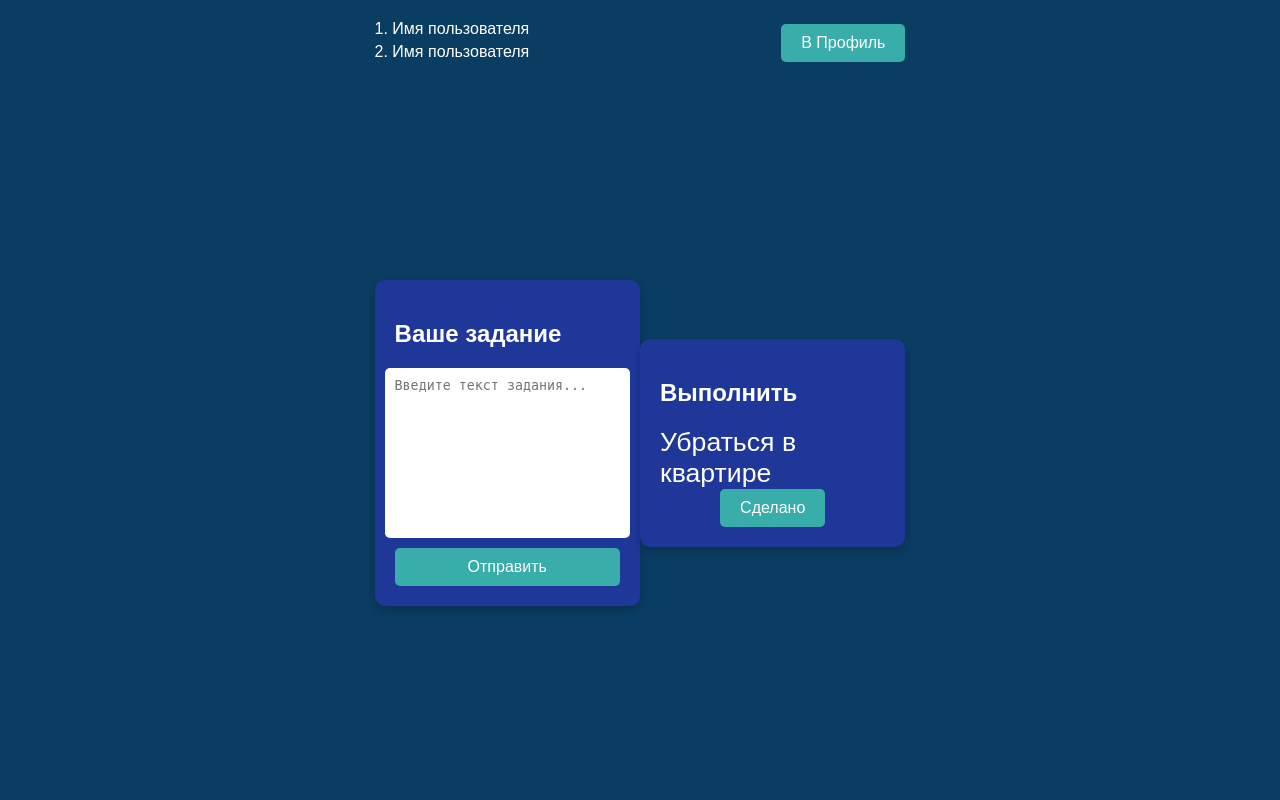
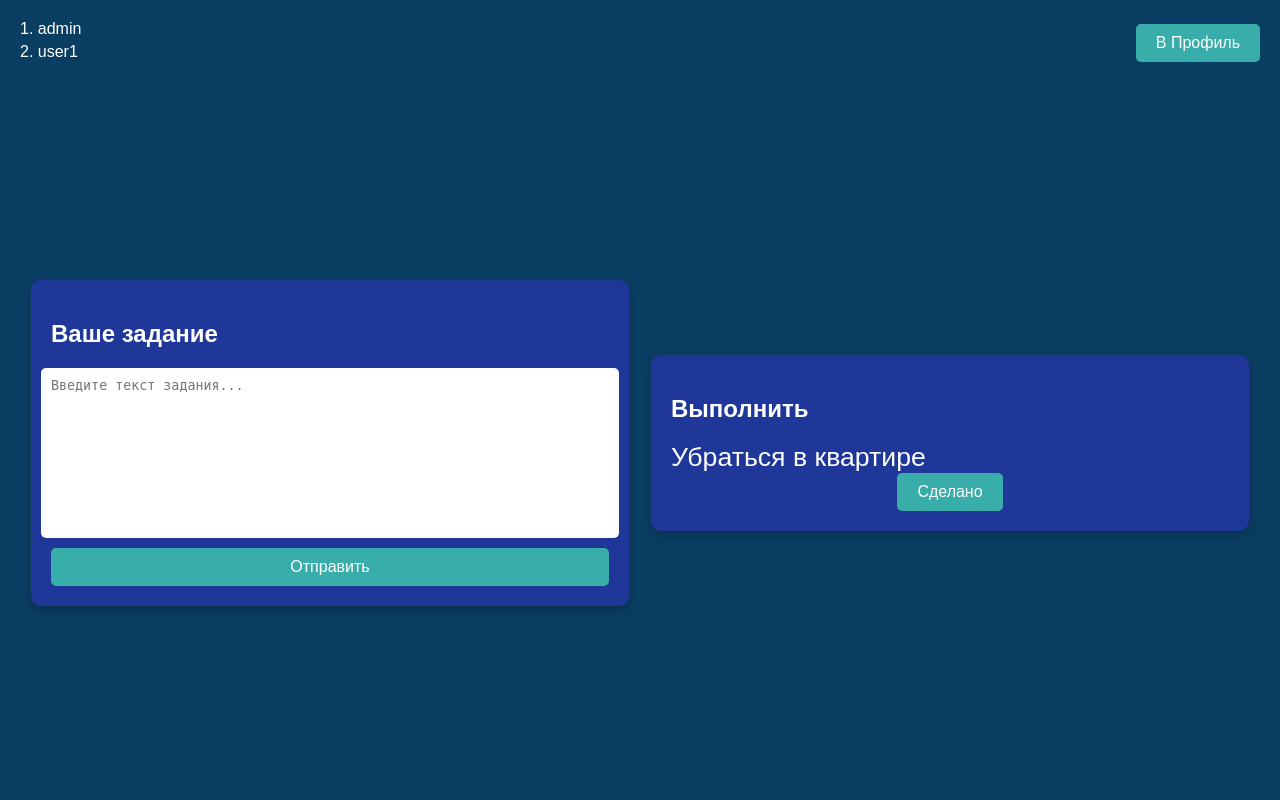
Before and after one commit to nebel310/Friends, a Flask app: page /game/1 in a window 1280 px wide. Run offline with Flask 3, Linux system fonts and the light colour scheme; a user stored in the database is signed in; data comes from the database, SQL or seed files in the repository; both versions use the stored data as it was after the commit.

Commit message:
Update game

```diff
--- a/DataBase.py
+++ b/DataBase.py
@@ -128,7 +128,7 @@ class DataBase:
 
 
             tm = math.floor(time.time())
-            self.__cur.execute('INSERT INTO couples VALUES(NULL, ?, ?, ?, ?, ?)', (user1, user2, name1, name2, tm))
+            self.__cur.execute('INSERT INTO couples VALUES(NULL, ?, ?, ?, ?, ?, ?, ?)', (user1, user2, name1, name2, "Заданий нет", "Заданий нет", tm))
             self.__db.commit()
         except sqlite3.Error as e:
             print('Ошибка создания пары'+str(e))
@@ -173,3 +173,12 @@ class DataBase:
             print(f'Пара с ID: {couple_id} успешно удалена')
         except sqlite3.Error as e:
             print('Ошибка в удалении пары'+str(e))
+
+    def updateCouple(self, couple_id, task_to1, task_to2):
+        try:
+            self.__cur.execute('UPDATE couples SET task_to1 = ?, task_to2 = ? WHERE id = ?', (task_to1, task_to2, couple_id))
+            self.__db.commit()
+            return True
+        except sqlite3.Error as e:
+            print('Ошибка обновления задания: ' + str(e))
+            return False
--- a/app.py
+++ b/app.py
@@ -155,9 +155,10 @@ def profile():
                     return redirect(url_for('game', couple_id=couple_id))
             elif interract_type == 'delete':
                 dbase.delCouple(couple_id)
+
+
     requests = dbase.getRequest(user_id)
     couples = dbase.getCouple(user_id)
-
 
     return render_template('profile.html', username=user_name, email=email, user_id=user_id, requests=requests, couples=couples)
 
@@ -165,7 +166,9 @@ def profile():
 @app.route('/game/<int:couple_id>', methods=['GET', 'POST'])
 @login_required
 def game(couple_id):
-    return render_template('game.html', title='Friends')
+
+    couple = dbase.getCoupleByID(couple_id)
+    return render_template('game.html', title='Friends', couple=couple)
 
 
 @app.errorhandler(404)
--- a/sq_db.sql
+++ b/sq_db.sql
@@ -21,5 +21,7 @@ CREATE TABLE IF NOT EXISTS couples (
     user2 text NOT NULL,
     name1 text NOT NULL,
     name2 text NOT NULL,
+    task_to1 text NOT NULL DEFAULT "Заданий нет",
+    task_to2 text NOT NULL DEFAULT "Заданий нет",
     time integer NOT NULL
 );
--- a/static/css/styles.css
+++ b/static/css/styles.css
@@ -410,6 +410,7 @@ form p {
     flex-direction: column;
     justify-content: space-between;
     height: 100vh;
+    width: 100vw;
     padding: 20px;
     box-sizing: border-box;
 }
--- a/templates/game.html
+++ b/templates/game.html
@@ -10,8 +10,8 @@
     <div class="container">
         <div class="top-section">
             <ul class="task-list">
-                <li>1. Имя пользователя</li>
-                <li>2. Имя пользователя</li>
+                <li>1. {{ couple[3] }}</li>
+                <li>2. {{ couple[4] }}</li>
             </ul>
             <a href="{{ url_for('profile') }}" class="button">В Профиль</a>
         </div>
```
Also changed, not shown: friends.db.
